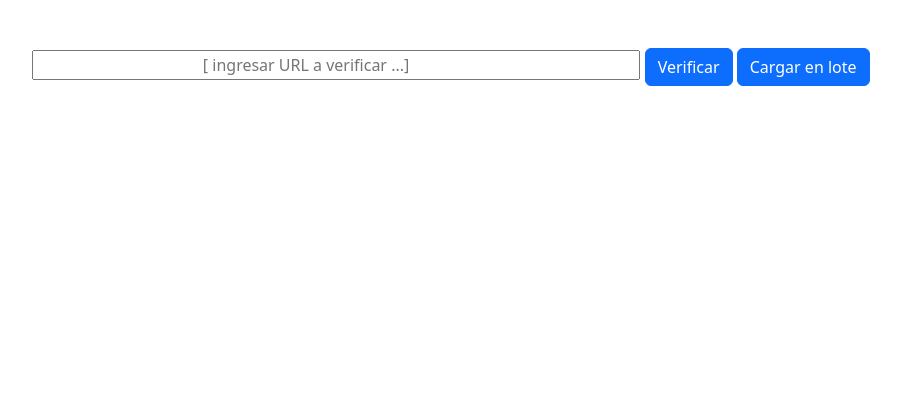
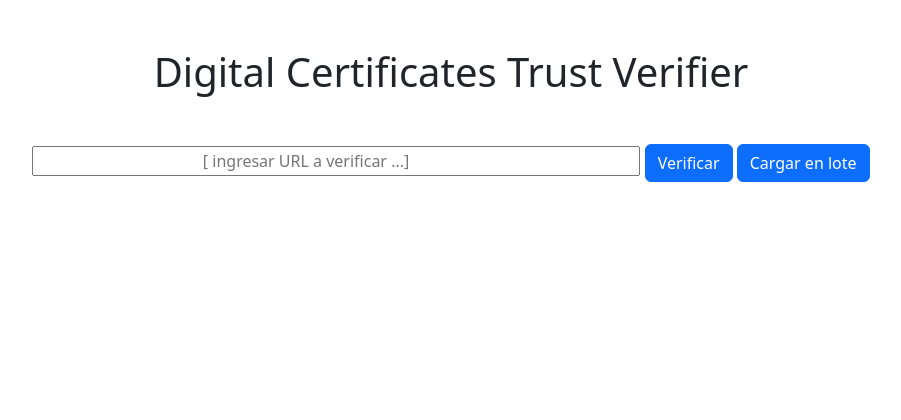
Before and after one commit to Angel-Concha-Layme/certificates-trust-verifier, a Django app: page / in a window 1280 px wide. Shown: the top 420 px of the page, without its empty margins (189-1090 px from the left). Run offline with Django 4.2, Linux system fonts and the light colour scheme; some libraries are stand-ins or nearby versions.

Commit message:
add title in form and add trust store urls

```diff
--- a/verifierApp/verifierApp/templates/form.html
+++ b/verifierApp/verifierApp/templates/form.html
@@ -3,6 +3,9 @@
 {% load crispy_forms_tags %}
 
 {% block content %}
+
+<h1 class="text-center my-5">Digital Certificates Trust Verifier</h1>
+
 <form method="post">
     {% csrf_token %}
     {{ form }}
@@ -45,20 +48,20 @@
     </table>
 </div>
 {% if display %}
-    <button class="btn btn-primary mb-5"><a href="{% url 'index' %}" style="text-decoration: none; color: aliceblue;">Limpiar todo</a></button>
+    <button class="btn btn-primary mb-5"><a href="{% url 'clean' %}" style="text-decoration: none; color: aliceblue;">Limpiar todo</a></button>
 {% endif %}
 
 <footer>
   <div class="container p-3">
     <div class="row">
       <div class="col-lg-4 col-md-12 mb-4 mb-md-0">
-        <a class="link" href="https://support.mozilla.org/en-US/kb/setting-certificate-authorities-firefox">Ver Mozilla Trust Store</a>
+        <a class="link" href="{% url 'mozilla_trust_Store' %}">Ver Mozilla Trust Store</a>
       </div>
       <div class="col-lg-4 col-md-6 mb-4 mb-md-0">
-        <a class="link" href="https://learn.microsoft.com/en-us/windows-hardware/drivers/install/certificate-stores">Ver Microsoft Trust Store</a>
+        <a class="link" href="{% url 'microsoft_trust_Store' %}">Ver Microsoft Trust Store</a>
       </div>
       <div class="col-lg-4 col-md-6 mb-4 mb-md-0">
-        <a class="link" href="#!">Ver Google Trust Store</a>
+        <a class="link" href="{% url 'google_trust_Store' %}">Ver Google Trust Store</a>
       </div>
     </div>
   </div>
```
